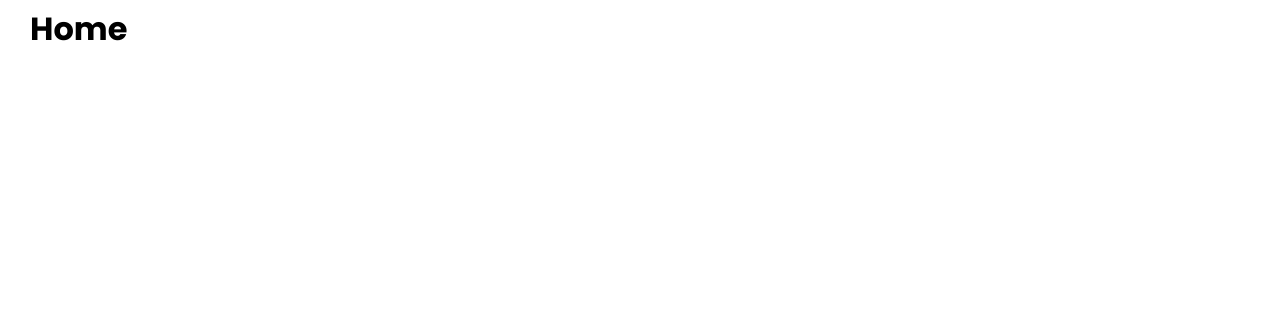
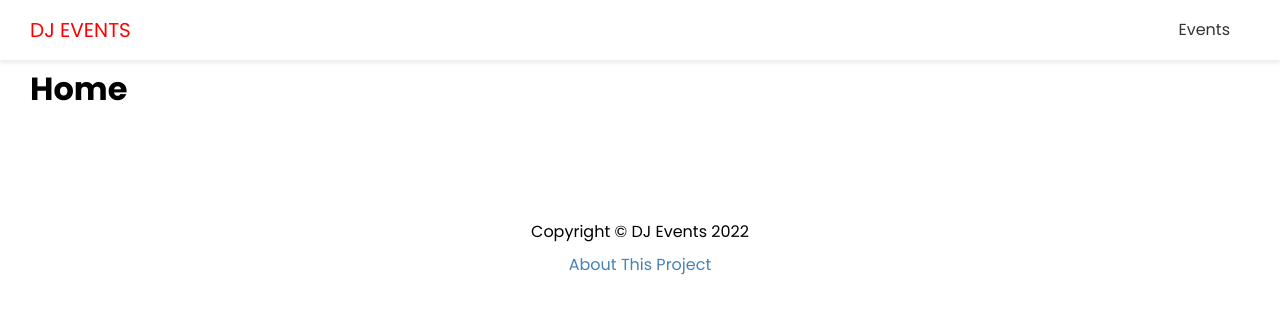
Before and after one commit to sarahmarie1976/DJ-Events, a Next.js app: page / in a window 1280 px wide. Shown: the top 314 px of the page. Built offline with nearby package versions, Linux system fonts and the light colour scheme.

Commit message:
Created Layout, Header, and Footer

```diff
--- /dev/null
+++ b/components/Footer.js
@@ -0,0 +1,17 @@
+import Link from 'next/link';
+import React from 'react';
+
+import styles from '../styles/Footer.module.css';
+
+export default function Footer() {
+  return (
+    <div>
+      <footer className={styles.footer}>
+        <p>Copyright &copy; DJ Events 2022</p>
+        <p>
+          <Link href='/about'>About This Project</Link>
+        </p>
+      </footer>
+    </div>
+  );
+}
--- /dev/null
+++ b/components/Header.js
@@ -0,0 +1,28 @@
+import Link from 'next/link';
+import React from 'react';
+
+import styles from '../styles/Header.module.css';
+
+export default function Header() {
+  return (
+    <header className={styles.header}>
+      <div className={styles.logo}>
+        <Link href='/'>
+          <a>DJ Events</a>
+        </Link>
+      </div>
+
+      {/* Nav */}
+
+      <nav>
+        <ul>
+          <li>
+            <Link href='/events'>
+              <a>Events</a>
+            </Link>
+          </li>
+        </ul>
+      </nav>
+    </header>
+  );
+}
--- a/components/Layout.js
+++ b/components/Layout.js
@@ -1,8 +1,13 @@
-import React from 'react';
 import Head from 'next/head';
+import { useRouter } from 'next/router';
+
 import styles from '../styles/Layout.module.css';
+import Footer from './Footer';
+import Header from './Header';
 
 export default function Layout({ title, keywords, description, children }) {
+  const router = useRouter();
+
   return (
     <div>
       <Head>
@@ -11,13 +16,16 @@
         <meta name='keywords' content={keywords} />
       </Head>
 
+      <Header />
+
       <div className={styles.container}>{children}</div>
+      <Footer />
     </div>
   );
 }
 
 Layout.defaultProps = {
-  title: 'DJ Events| Find the hottest parties',
+  title: 'DJ Events | Find the hottest parties',
   description: 'Find the latest DJ and other musical events',
   keywords: 'music, dj, edm, events',
 };
--- /dev/null
+++ b/styles/Footer.module.css
@@ -0,0 +1,8 @@
+.footer {
+  margin: 100px 0 40px;
+  text-align: center;
+}
+
+.footer p {
+  margin: 5px 0;
+}
--- /dev/null
+++ b/styles/Header.module.css
@@ -0,0 +1,56 @@
+.header {
+  display: flex;
+  justify-content: space-between;
+  align-items: center;
+  background: #fff;
+  color: #333;
+  height: 60px;
+  padding: 0 30px;
+  box-shadow: 0 2px 5px rgba(0, 0, 0, 0.1);
+}
+
+.header a {
+  color: #333;
+  margin-right: 20px;
+}
+
+.header a:hover {
+  color: #000;
+}
+.header ul {
+  display: flex;
+  align-items: center;
+  justify-content: center;
+  list-style: none;
+}
+
+.logo {
+  color: red;
+  font-size: 20px;
+  text-transform: uppercase;
+}
+
+.logo a {
+  color: red;
+}
+
+@media (max-width: 768px) {
+  .header {
+    flex-direction: column;
+    height: auto;
+  }
+
+  .header ul {
+    margin: 20px 0;
+    flex-direction: column;
+    text-align: center;
+  }
+
+  .header a {
+    margin-right: 0;
+  }
+
+  .logo {
+    margin: 20px 0;
+  }
+}
```
